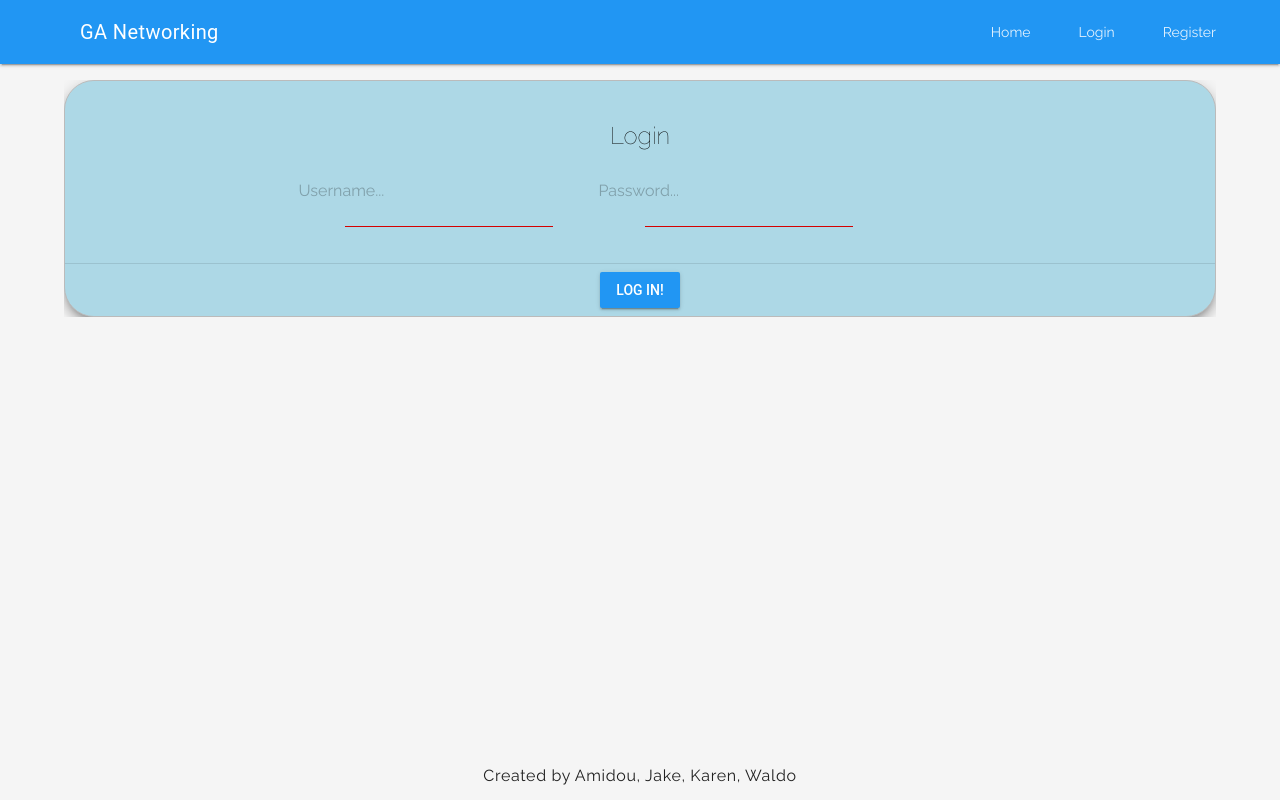
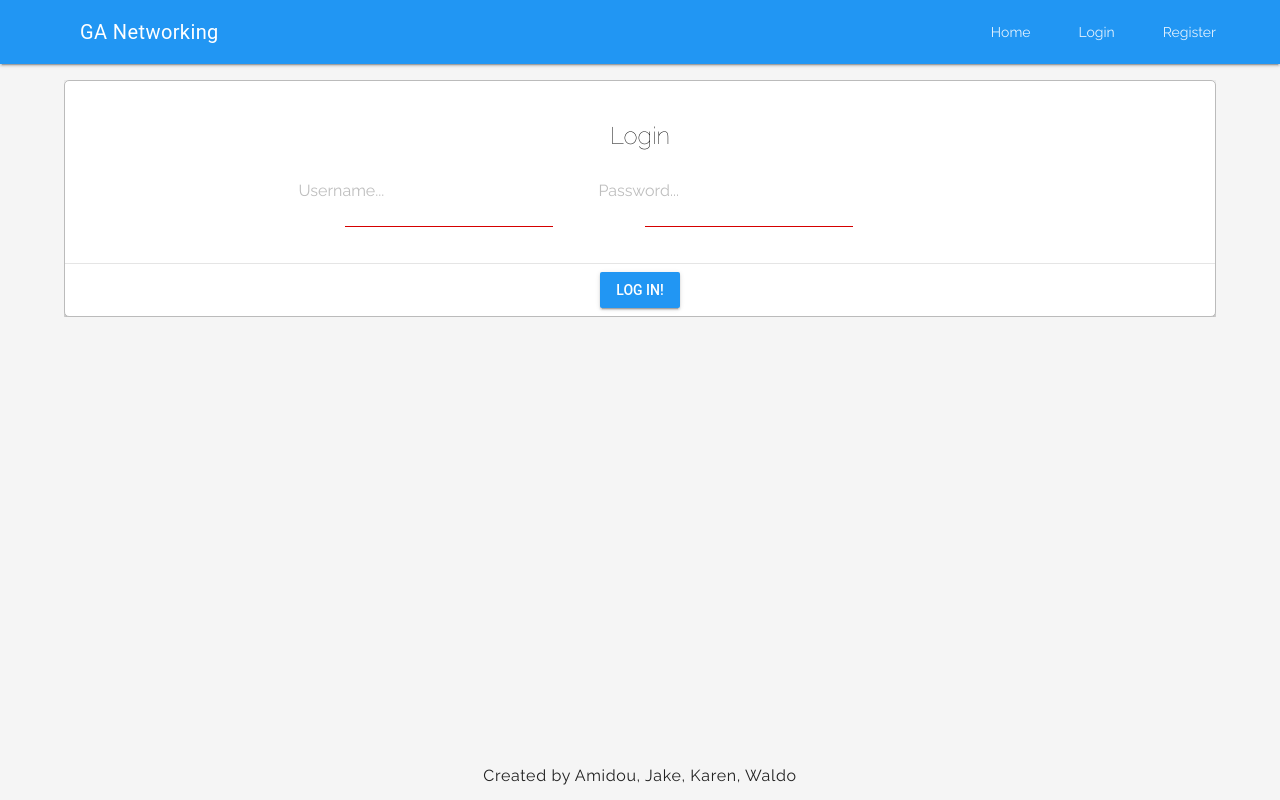
Before and after one commit to halo123u/GA-Networking-App, a React (Create React App) app in the folder client/: page /login in a window 1280 px wide. Built offline with nearby package versions, Linux system fonts and the light colour scheme.

Commit message:
Started edit profile

```diff
--- a/client/src/App.css
+++ b/client/src/App.css
@@ -148,12 +148,13 @@ div.mdl-textfield input{
     width: auto;
     margin: 0 auto;
 }
-.login-page, .register{
-   background-color: lightblue;
-    /* position: absolute; */
-    border-radius: 30px;
+.login-page, .register-page, .edit-form.mdl-card{
+   background-color: #ffffff;
+    border-radius: 5px;
     width: 90vw;
     margin: 0 auto;
+    max-height: 80vh;
+    overflow: auto;
 }
 /*Message Form */
 .message-form{
```
